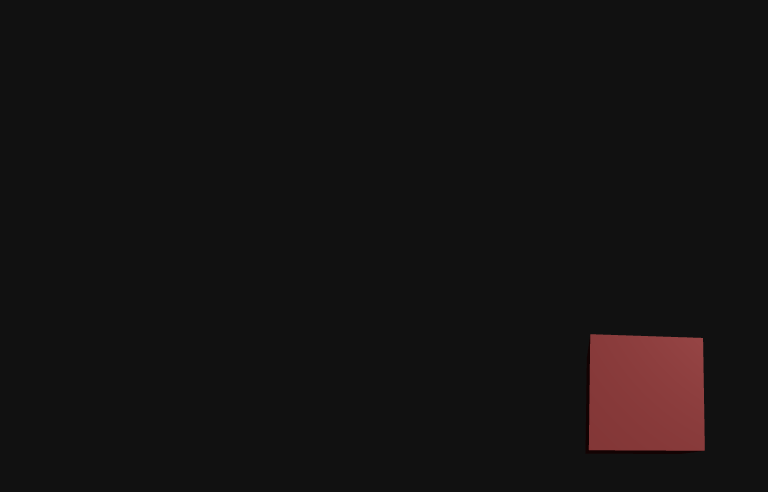
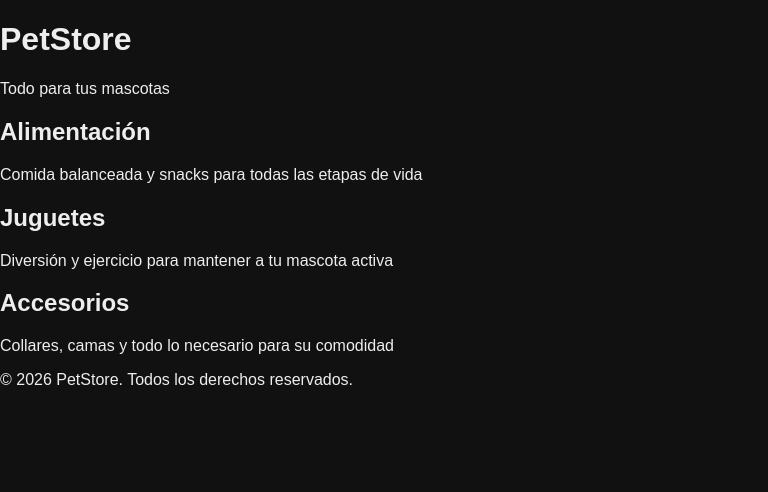
Before and after one commit to zZ30MaxZz/landing-petstore, a website: page index.html in a window 1280 px wide. Shown: the whole page, without its empty margins (0-768 px from the left). Drawn offline with nearby package versions, Linux system fonts and the light colour scheme.

Commit message:
feat: replace threejs with simple landing page

```diff
--- a/index.html
+++ b/index.html
@@ -7,8 +7,30 @@
     <link rel="stylesheet" href="style.css">
 </head>
 <body>
-    <div id="container"></div>
-    <script src="https://cdnjs.cloudflare.com/ajax/libs/three.js/r160/three.min.js"></script>
-    <script src="script.js"></script>
+    <div class="container">
+        <header>
+            <h1>PetStore</h1>
+            <p>Todo para tus mascotas</p>
+        </header>
+        <main>
+            <section class="features">
+                <div class="feature">
+                    <h2>Alimentación</h2>
+                    <p>Comida balanceada y snacks para todas las etapas de vida</p>
+                </div>
+                <div class="feature">
+                    <h2>Juguetes</h2>
+                    <p>Diversión y ejercicio para mantener a tu mascota activa</p>
+                </div>
+                <div class="feature">
+                    <h2>Accesorios</h2>
+                    <p>Collares, camas y todo lo necesario para su comodidad</p>
+                </div>
+            </section>
+        </main>
+        <footer>
+            <p>&copy; 2026 PetStore. Todos los derechos reservados.</p>
+        </footer>
+    </div>
 </body>
 </html>
```
